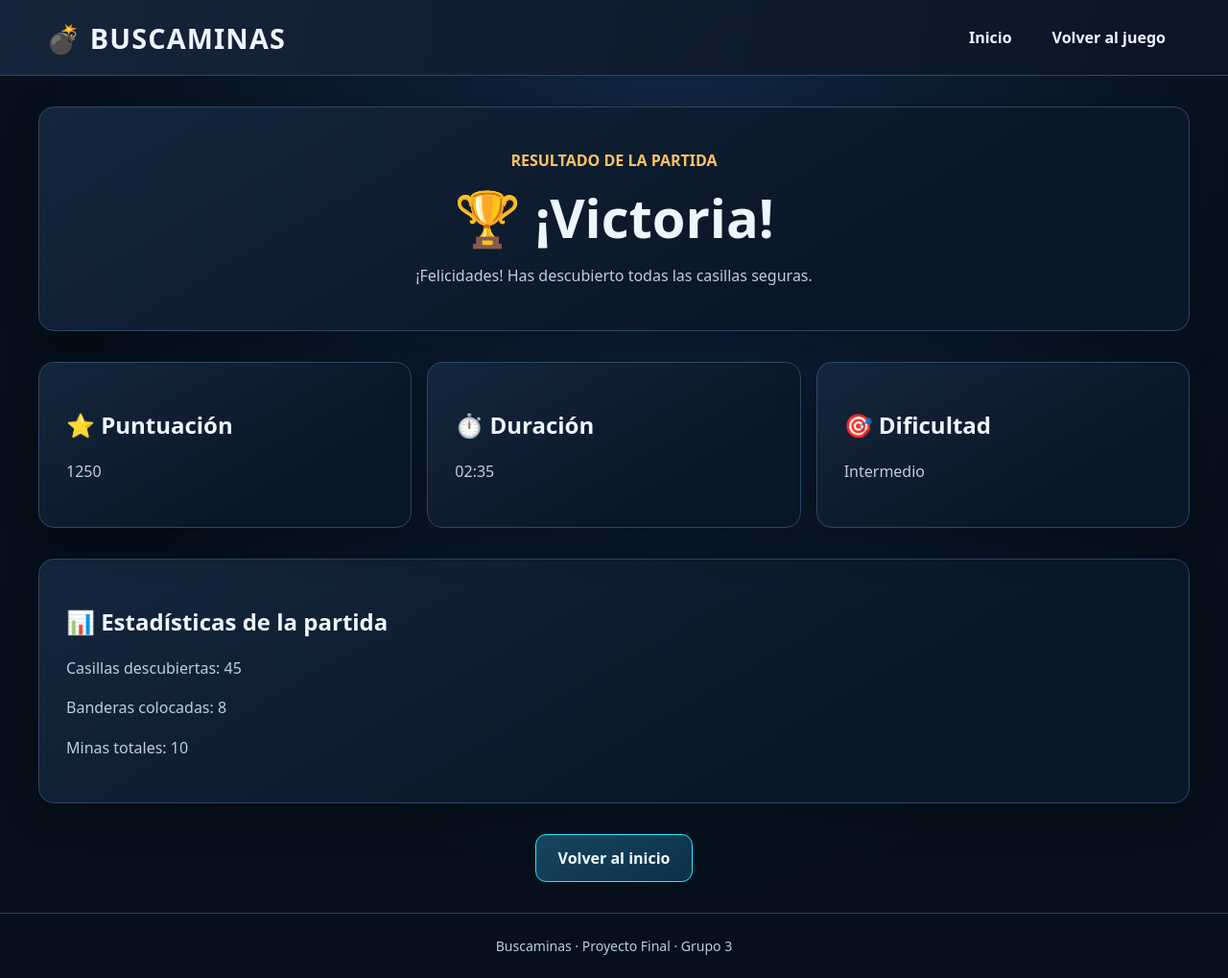
After one commit to meledpeca93/ProyectoFinal_ADC_G3, a Django app: page /inicio-juego/resultado-demo/ in a window 1280 px wide. The commit adds this page. Shown: the whole page at 96% size. Run offline with Django 5.2, Linux system fonts and the light colour scheme.

Commit message:
feat(ui): agregar inicio y resultados de Buscaminas

```diff
--- a/api/config/urls.py
+++ b/api/config/urls.py
@@ -10,4 +10,5 @@ urlpatterns = [
     path("cuentas/", include("cuentas.urls")),
     path("perfil/", perfil, name="perfil"),
     path("salud/", salud, name="salud"),
+    path("inicio-juego/", include("juego.urls")),
 ]
--- /dev/null
+++ b/api/juego/templates/juego/resultado.html
@@ -0,0 +1,138 @@
+
+{% extends "base.html" %}
+
+{% block title %}Resultado | Buscaminas{% endblock %}
+
+{% block content %}
+<div class="bm-pagina bm-resultado">
+
+  <header class="bm-cabecera">
+    <a class="bm-marca" href="{% url 'inicio_juego' %}">
+      💣 BUSCAMINAS
+    </a>
+
+    <nav class="bm-navegacion" aria-label="Navegación principal">
+      <a href="{% url 'inicio_juego' %}">Inicio</a>
+      <a href="{% url 'inicio_juego' %}">Volver al juego</a>
+    </nav>
+  </header>
+
+  <div class="bm-contenedor">
+
+    <section class="bm-tarjeta"
+             aria-labelledby="titulo-resultado"
+             style="margin-block: 2rem; text-align: center;">
+
+      <p style="color: var(--bm-dorado); font-weight: 700;">
+        RESULTADO DE LA PARTIDA
+      </p>
+
+      {% if estado == "GANADA" %}
+        <h1 class="bm-titulo" id="titulo-resultado">
+          🏆 ¡Victoria!
+        </h1>
+        <p class="bm-descripcion">
+          ¡Felicidades! Has descubierto todas las casillas seguras.
+        </p>
+
+      {% elif estado == "PERDIDA" %}
+        <h1 class="bm-titulo" id="titulo-resultado">
+          💣 Partida perdida
+        </h1>
+        <p class="bm-descripcion">
+          Encontraste una mina. ¡Inténtalo nuevamente!
+        </p>
+
+      {% elif estado == "TIEMPO_AGOTADO" %}
+        <h1 class="bm-titulo" id="titulo-resultado">
+          ⏰ Tiempo agotado
+        </h1>
+        <p class="bm-descripcion">
+          Se terminó el tiempo disponible para completar el tablero.
+        </p>
+
+      {% elif estado == "ABANDONADA" %}
+        <h1 class="bm-titulo" id="titulo-resultado">
+          🚪 Partida abandonada
+        </h1>
+        <p class="bm-descripcion">
+          Has salido de la partida antes de finalizarla.
+        </p>
+
+      {% else %}
+        <h1 class="bm-titulo" id="titulo-resultado">
+          Resultado no disponible
+        </h1>
+        <p class="bm-descripcion">
+          No se pudo determinar el estado de esta partida.
+        </p>
+      {% endif %}
+
+    </section>
+
+    <section class="bm-cuadricula"
+             aria-label="Estadísticas de la partida"
+             style="margin-bottom: 2rem;">
+
+      <article class="bm-tarjeta">
+        <h2>⭐ Puntuación</h2>
+        <p class="bm-descripcion">
+          {{ puntuacion|default_if_none:"No disponible" }}
+        </p>
+      </article>
+
+      <article class="bm-tarjeta">
+        <h2>⏱️ Duración</h2>
+        <p class="bm-descripcion">
+          {{ duracion|default_if_none:"No disponible" }}
+        </p>
+      </article>
+
+      <article class="bm-tarjeta">
+        <h2>🎯 Dificultad</h2>
+        <p class="bm-descripcion">
+          {{ dificultad|default_if_none:"No disponible" }}
+        </p>
+      </article>
+
+    </section>
+
+    <section class="bm-tarjeta"
+             aria-labelledby="titulo-estadisticas"
+             style="margin-bottom: 2rem;">
+
+      <h2 id="titulo-estadisticas">
+        📊 Estadísticas de la partida
+      </h2>
+
+      <p class="bm-descripcion">
+        Casillas descubiertas:
+        {{ casillas_descubiertas|default_if_none:"No disponible" }}
+      </p>
+
+      <p class="bm-descripcion">
+        Banderas colocadas:
+        {{ banderas_colocadas|default_if_none:"No disponible" }}
+      </p>
+
+      <p class="bm-descripcion">
+        Minas totales:
+        {{ minas_totales|default_if_none:"No disponible" }}
+      </p>
+
+    </section>
+
+    <div style="text-align: center; padding-bottom: 2rem;">
+      <a class="bm-boton" href="{% url 'inicio_juego' %}">
+        Volver al inicio
+      </a>
+    </div>
+
+  </div>
+
+  <footer class="bm-pie">
+    Buscaminas · Proyecto Final · Grupo 3
+  </footer>
+
+</div>
+{% endblock %}
--- /dev/null
+++ b/api/juego/urls.py
@@ -0,0 +1,8 @@
+
+from django.urls import path
+from .views import inicio_juego, resultado_demo
+
+urlpatterns = [
+    path("", inicio_juego, name="inicio_juego"),
+    path("resultado-demo/", resultado_demo, name="resultado_demo"),
+]
--- /dev/null
+++ b/api/juego/views.py
@@ -0,0 +1,40 @@
+
+from django.shortcuts import render
+
+
+def inicio_juego(request):
+    """
+    Muestra la pantalla principal de Buscaminas.
+    """
+    return render(request, "juego/inicio.html")
+
+
+
+def resultado_demo(request):
+    """
+    Vista temporal para comprobar el diseño de Resultado.
+    No consulta partidas reales ni calcula puntuaciones.
+    """
+    estados_validos = (
+        "GANADA",
+        "PERDIDA",
+        "TIEMPO_AGOTADO",
+        "ABANDONADA",
+    )
+
+    estado = request.GET.get("estado", "GANADA").upper()
+
+    if estado not in estados_validos:
+        estado = "GANADA"
+
+    contexto = {
+        "estado": estado,
+        "puntuacion": 1250 if estado == "GANADA" else 0,
+        "duracion": "02:35",
+        "dificultad": "Intermedio",
+        "casillas_descubiertas": 45,
+        "banderas_colocadas": 8,
+        "minas_totales": 10,
+    }
+
+    return render(request, "juego/resultado.html", contexto)
--- /dev/null
+++ b/api/static/css/base.css
@@ -0,0 +1,247 @@
+
+/* ==========================================
+   BUSCAMINAS - ESTILOS GLOBALES
+   Responsable: Modulo visual
+   ========================================== */
+
+:root {
+  --bm-fondo: #091426;
+  --bm-panel: #15263d;
+  --bm-panel-oscuro: #0a1728;
+  --bm-borde: #2b4865;
+  --bm-cian: #28e6ff;
+  --bm-dorado: #ffc362;
+  --bm-texto: #edf6ff;
+  --bm-texto-suave: #bccee2;
+  --bm-radio: 1rem;
+}
+
+.bm-pagina {
+  min-height: 100vh;
+  background: radial-gradient(
+    ellipse at 55% 4%,
+    #112742,
+    #060f1b 65%
+  );
+  color: var(--bm-texto);
+}
+
+.bm-contenedor {
+  box-sizing: border-box;
+  width: min(1200px, calc(100% - 2rem));
+  margin-inline: auto;
+}
+
+.bm-cabecera {
+  display: flex;
+  align-items: center;
+  justify-content: space-between;
+  flex-wrap: wrap;
+  gap: 1rem;
+  padding: 1rem clamp(1rem, 4vw, 3rem);
+  background: linear-gradient(100deg, #16253b, #0a1424);
+  border-bottom: 1px solid var(--bm-borde);
+}
+
+.bm-marca {
+  color: var(--bm-texto);
+  font-size: clamp(1.25rem, 3vw, 1.8rem);
+  font-weight: 800;
+  text-decoration: none;
+  letter-spacing: .04em;
+}
+
+.bm-navegacion {
+  display: flex;
+  align-items: center;
+  flex-wrap: wrap;
+  gap: .5rem;
+}
+
+.bm-navegacion a,
+.bm-navegacion button {
+  display: inline-block;
+  padding: .7rem 1rem;
+  border: 1px solid transparent;
+  border-radius: .625rem;
+  background: transparent;
+  color: var(--bm-texto);
+  font: inherit;
+  font-weight: 650;
+  text-decoration: none;
+  cursor: pointer;
+}
+
+.bm-navegacion a:hover,
+.bm-navegacion button:hover {
+  background: #1a3149;
+}
+
+.bm-tarjeta {
+  min-width: 0;
+  padding: clamp(1rem, 3vw, 1.75rem);
+  border: 1px solid var(--bm-borde);
+  border-radius: var(--bm-radio);
+  background: linear-gradient(
+    150deg,
+    var(--bm-panel),
+    var(--bm-panel-oscuro) 66%
+  );
+  box-shadow: 0 .75rem 2.5rem #02070f50;
+}
+
+.bm-boton {
+  display: inline-flex;
+  align-items: center;
+  justify-content: center;
+  gap: .5rem;
+  box-sizing: border-box;
+  min-height: 44px;
+  padding: .8rem 1.4rem;
+  border: 1px solid var(--bm-cian);
+  border-radius: .7rem;
+  background: linear-gradient(155deg, #19445f, #0c3048);
+  color: #f0fcff;
+  font: inherit;
+  font-weight: 750;
+  text-align: center;
+  text-decoration: none;
+  cursor: pointer;
+}
+
+.bm-boton:hover {
+  background: #175473;
+}
+
+.bm-boton--secundario {
+  border-color: var(--bm-borde);
+  background: #14263a;
+}
+
+.bm-boton--secundario:hover {
+  background: #1a3149;
+}
+
+.bm-titulo {
+  margin: 0;
+  font-size: clamp(2rem, 6vw, 3.5rem);
+  line-height: 1.15;
+}
+
+.bm-descripcion {
+  color: var(--bm-texto-suave);
+  line-height: 1.6;
+}
+
+.bm-cuadricula {
+  display: grid;
+  grid-template-columns: repeat(
+    3,
+    minmax(0, 1fr)
+  );
+  gap: 1rem;
+}
+
+.bm-pie {
+  padding: 1.5rem;
+  border-top: 1px solid var(--bm-borde);
+  color: var(--bm-texto-suave);
+  text-align: center;
+  font-size: .875rem;
+}
+
+.bm-pagina :focus-visible {
+  outline: 2px solid var(--bm-cian);
+  outline-offset: 4px;
+}
+
+@media (max-width: 768px) {
+  .bm-cabecera {
+    justify-content: center;
+    text-align: center;
+  }
+
+  .bm-navegacion {
+    justify-content: center;
+  }
+
+  .bm-cuadricula {
+    grid-template-columns: 1fr;
+  }
+}
+
+@media (max-width: 360px) {
+  .bm-contenedor {
+    width: calc(100% - 1.5rem);
+  }
+
+  .bm-boton {
+    max-width: 100%;
+    padding-inline: .9rem;
+  }
+}
+
+
+/* ==========================================
+   PANTALLA DE INICIO
+   ========================================== */
+
+/* Amplía únicamente el contenedor de Inicio. */
+main:has(> .bm-inicio) {
+  width: 100%;
+  max-width: none;
+  margin: 0;
+}
+
+/* Evita que los elementos desborden su espacio. */
+.bm-inicio,
+.bm-inicio * {
+  box-sizing: border-box;
+}
+
+/* Distribución de las tarjetas en escritorio. */
+.bm-inicio .bm-cuadricula {
+  grid-template-columns: repeat(3, minmax(0, 1fr));
+}
+
+/* Diseño adaptable para tabletas y celulares. */
+@media (max-width: 768px) {
+  .bm-inicio .bm-cuadricula {
+    grid-template-columns: 1fr;
+  }
+}
+
+
+/* ==========================================
+   PANTALLA DE RESULTADO
+   ========================================== */
+
+/* Ancho exclusivo para la pantalla de Resultado */
+main:has(> .bm-resultado) {
+  width: 100%;
+  max-width: none;
+  margin: 0;
+}
+
+/* Evita que los elementos desborden */
+.bm-resultado,
+.bm-resultado * {
+  box-sizing: border-box;
+}
+
+/* Tarjetas de estadísticas */
+.bm-resultado .bm-cuadricula {
+  grid-template-columns: repeat(3, minmax(0, 1fr));
+}
+
+/* Textos de estadísticas */
+.bm-resultado .bm-tarjeta {
+  overflow-wrap: anywhere;
+}
+
+/* Adaptación para tabletas y celulares */
+@media (max-width: 768px) {
+  .bm-resultado .bm-cuadricula {
+    grid-template-columns: 1fr;
+  }
+}
--- a/api/templates/base.html
+++ b/api/templates/base.html
@@ -1,15 +1,37 @@
+
+{% load static %}
 <!doctype html>
 <html lang="es">
 <head>
   <meta charset="utf-8">
   <meta name="viewport" content="width=device-width, initial-scale=1">
   <title>{% block title %}Buscaminas{% endblock %}</title>
+
   <style>
-    body { margin: 0; background: #091426; color: #edf6ff; font-family: system-ui, sans-serif; }
-    main { margin: 2rem auto; width: min(40rem, calc(100% - 2rem)); }
-    a { color: #67e8f9; }
-    :focus-visible { outline: 2px solid #67e8f9; outline-offset: 4px; }
+    body {
+      margin: 0;
+      background: #091426;
+      color: #edf6ff;
+      font-family: system-ui, sans-serif;
+    }
+
+    main {
+      margin: 2rem auto;
+      width: min(40rem, calc(100% - 2rem));
+    }
+
+    a {
+      color: #67e8f9;
+    }
+
+    :focus-visible {
+      outline: 2px solid #67e8f9;
+      outline-offset: 4px;
+    }
   </style>
+
+  <link rel="stylesheet" href="{% static 'css/base.css' %}">
+
   {% block extra_head %}{% endblock %}
 </head>
 <body>
```
Also changed, not shown: api/juego/templates/juego/inicio.html (added, +89 -0 lines).
